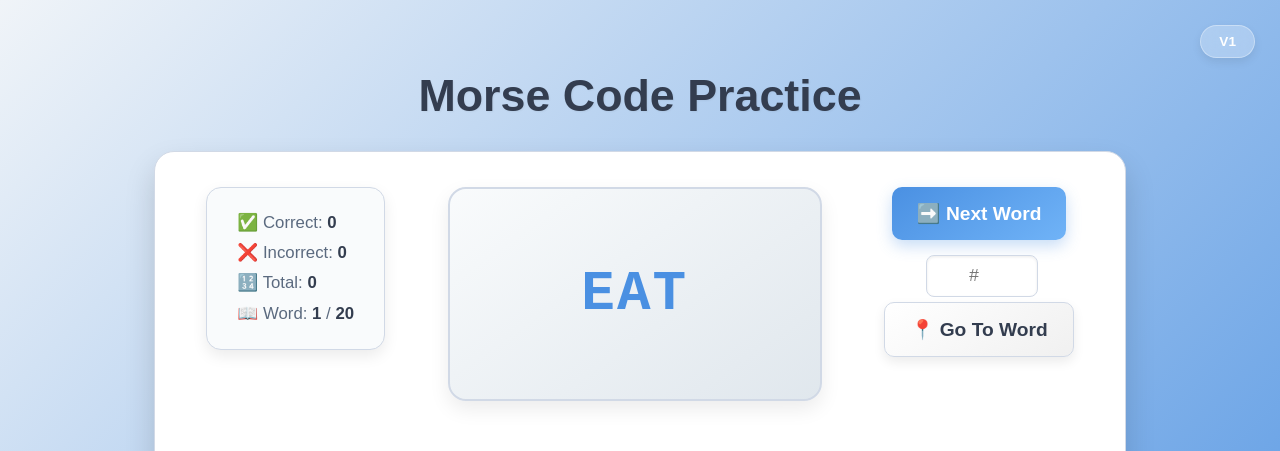
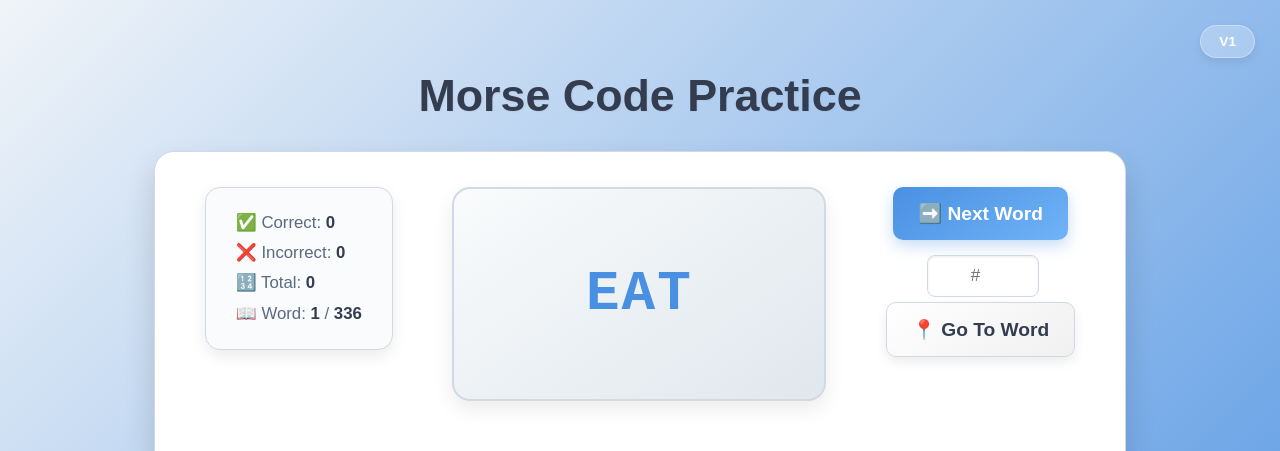
Before and after one commit to ib-ra/MorsePractice, a plain HTML site: page index.html in a window 1280 px wide. Shown: the top 451 px of the page. Drawn offline with Linux system fonts and the light colour scheme.

Commit message:
Update index.html
added word list from google project

```diff
--- a/index.html
+++ b/index.html
@@ -369,7 +369,42 @@
 
 
   <script>
-    const words = ['eat', 'tea', 'tie', 'dot', 'dash', 'home', 'code', 'task', 'aim', 'meat', 'run', 'stop', 'play', 'game', 'light', 'train', 'ocean', 'wind', 'star', 'earth']; // Added more words
+    const words = [
+    "eat", "tea", "ate", "tie", "tai", "tei", "ait", "mat", "met", "team",
+    "mate", "meet", "mitt", "meat", "aim", "tame", "same", "sat", "sit", "set",
+    "steam", "teams", "meats", "meets", "mates", "mats", "ties", "eats", "aims", "some",
+    "toss", "time", "mom", "sometimes", "osmosis", "moss", "moose", "tomato", "home", "hot",
+    "hat", "ham", "shoot", "shot", "mosh", "mash", "stash", "hash", "home", "homes",
+    "moth", "math", "the", "son", "nose", "net", "not", "note", "tent", "someone",
+    "mint", "hint", "stone", "moan", "honest", "cat", "come", "can", "mathematics", "sonic",
+    "tonic", "chase", "match", "hatch", "mooch", "notch", "cash", "car", "rat", "rice",
+    "ear", "racecar", "ran", "cram", "crash", "harm", "monitor", "roam", "runner", "rutter",
+    "hotter", "dad", "date", "dot", "dash", "crashed", "honed", "minted", "diminish", "credit",
+    "honored", "crush", "minute", "dust", "crust", "crusade", "crude", "dock", "make", "rock",
+    "ruckus", "crude", "kook", "rookie", "duck", "crudite", "hunk", "think", "shock", "lake",
+    "let", "land", "lose", "small", "lost", "clock", "lock", "luck", "lunch", "drool",
+    "loud", "angel", "angle", "llama", "fake", "fat", "fun", "fur", "fast", "fluff",
+    "fluke", "flustered", "ruffle", "duffle", "bat", "ball", "but", "black", "blast", "back",
+    "backside", "curb", "basketball", "baseball", "ballet", "bottle", "bumble", "babble", "better", "rumble",
+    "pet", "pal", "help", "up", "plaster", "crumple", "postmark", "pretend", "pub", "lump",
+    "bump", "dump", "hump", "prescribed", "great", "get", "game", "gain", "dog", "big",
+    "gaping", "paging", "page", "baggage", "package", "rampage", "jump", "jet", "juggle", "jacket",
+    "jaguar", "japan", "jam", "jetpack", "jungle", "van", "vet", "vacuum", "vacant", "pave",
+    "vampire", "volcano", "question", "quick", "quit", "quilt", "quadratic", "quantum", "quaint", "query",
+    "quail", "squat", "squad", "equal", "with", "water", "wear", "what", "weather", "jaw",
+    "paw", "weekend", "week", "wave", "waffle", "guffaw", "beeswax", "wax", "tax", "apex",
+    "axel", "flax", "jinx", "boxed", "boxer", "toxic", "detox", "exile", "exit", "very",
+    "yes", "jelly", "jellyfish", "walkway", "yesterday", "zipper", "zebra", "dizzy", "graze", "zesty",
+    "razer", "brazil", "zone", "jazz", "zero", "tee", "tie", "it", "ite", "eit",
+    "mat", "met", "team", "mate", "meet", "mitt", "meat", "aim", "tame", "mime",
+    "item", "me", "meta", "time", "same", "sat", "sit", "set", "steam", "teams",
+    "seem", "seam", "aims", "eats", "miss", "mist", "esteem", "steer", "seat", "some",
+    "toss", "time", "mom", "sometimes", "osmosis", "moss", "moose", "tomato", "too", "to",
+    "so", "soot", "moot", "moat", "miso", "home", "hot", "hat", "ham", "shoot",
+    "shot", "mosh", "mash", "stash", "hash", "home", "homes", "moth", "math", "host",
+    "teeth", "seethe", "hoot", "hoist", "heist", "haste", "soothe", "oh", "the", "son",
+    "nose", "net", "not", "note", "tent", "someone"
+  ];
     const morseCode = {
       A: ".-", B: "-...", C: "-.-.", D: "-..", E: ".",
       F: "..-.", G: "--.", H: "....", I: "..", J: ".---",
```
